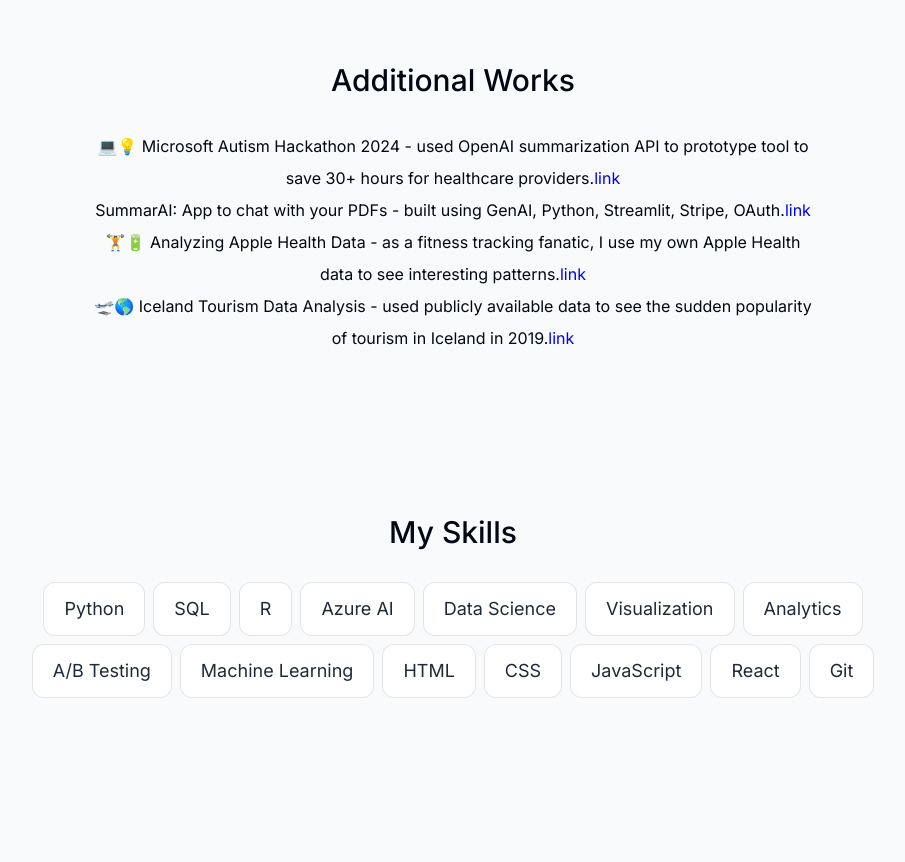
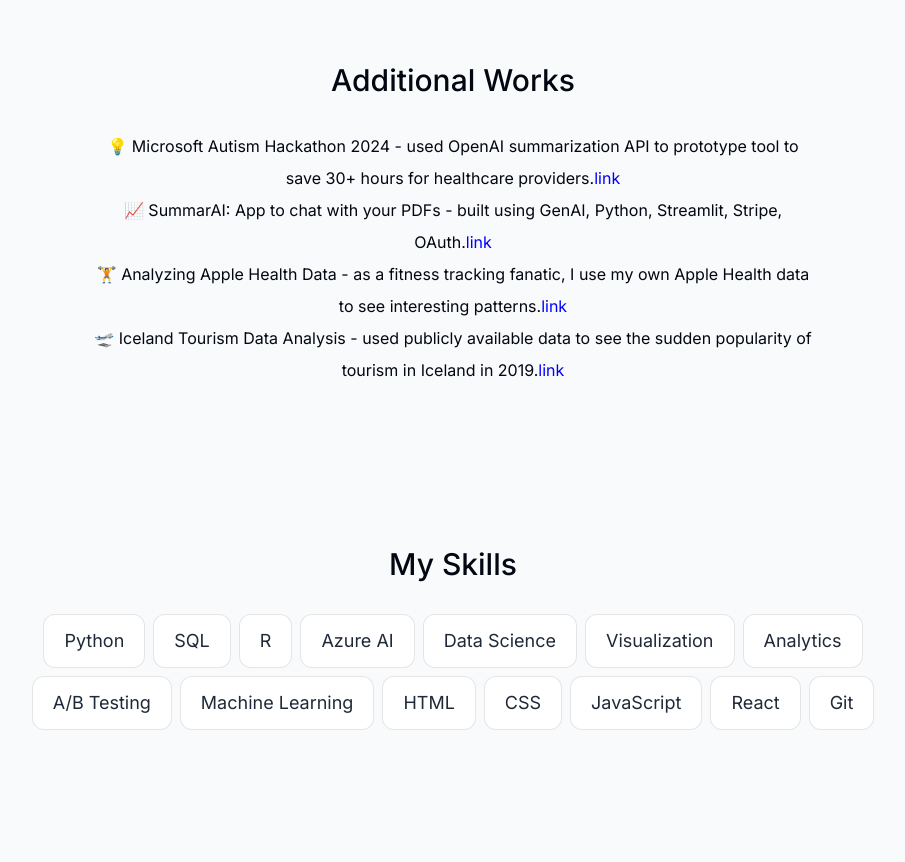
Before and after one commit to shkim22/portfolio-website, a Next.js app: page / in a window 1280 px wide. Shown: the part 2700-3562 px from the top of the page, without its empty margins (187-1092 px from the left). Built offline with nearby package versions, Linux system fonts and the light colour scheme.

Commit message:
Update additional.tsx

```diff
--- a/components/additional.tsx
+++ b/components/additional.tsx
@@ -18,16 +18,16 @@
             id="about"
         >
             <SectionHeading>Additional Works</SectionHeading>
-                <p> 💻💡 Microsoft Autism Hackathon 2024 - used OpenAI summarization API to prototype tool to save 30+ hours for healthcare providers.
+                <p> 💡 Microsoft Autism Hackathon 2024 - used OpenAI summarization API to prototype tool to save 30+ hours for healthcare providers.
                     <a className='mb31' href="https://github.com/fsi-hack4autism/patient-onboarding-copilot">link</a>
                 </p>
-                <p > SummarAI: App to chat with your PDFs - built using GenAI, Python, Streamlit, Stripe, OAuth.
+                <p> 📈 SummarAI: App to chat with your PDFs - built using GenAI, Python, Streamlit, Stripe, OAuth.
                     <a className='mb33' href="https://summarai.streamlit.app/">link</a>
                 </p>
-                <p> 🏋️🔋 Analyzing Apple Health Data - as a fitness tracking fanatic, I use my own Apple Health data to see interesting patterns.
+                <p> 🏋️ Analyzing Apple Health Data - as a fitness tracking fanatic, I use my own Apple Health data to see interesting patterns.
                     <a className='mb32' href="https://medium.com/towards-data-science/towards-well-being-with-data-science-part-1-7f8035f73aa">link</a>
                 </p>
-                <p > 🛫🌎 Iceland Tourism Data Analysis - used publicly available data to see the sudden popularity of tourism in Iceland in 2019.
+                <p > 🛫 Iceland Tourism Data Analysis - used publicly available data to see the sudden popularity of tourism in Iceland in 2019.
                     <a className='mb33' href="https://towardsdatascience.com/why-is-everyone-going-to-iceland-1f99083bee1a">link</a>
                 </p>
 
```
